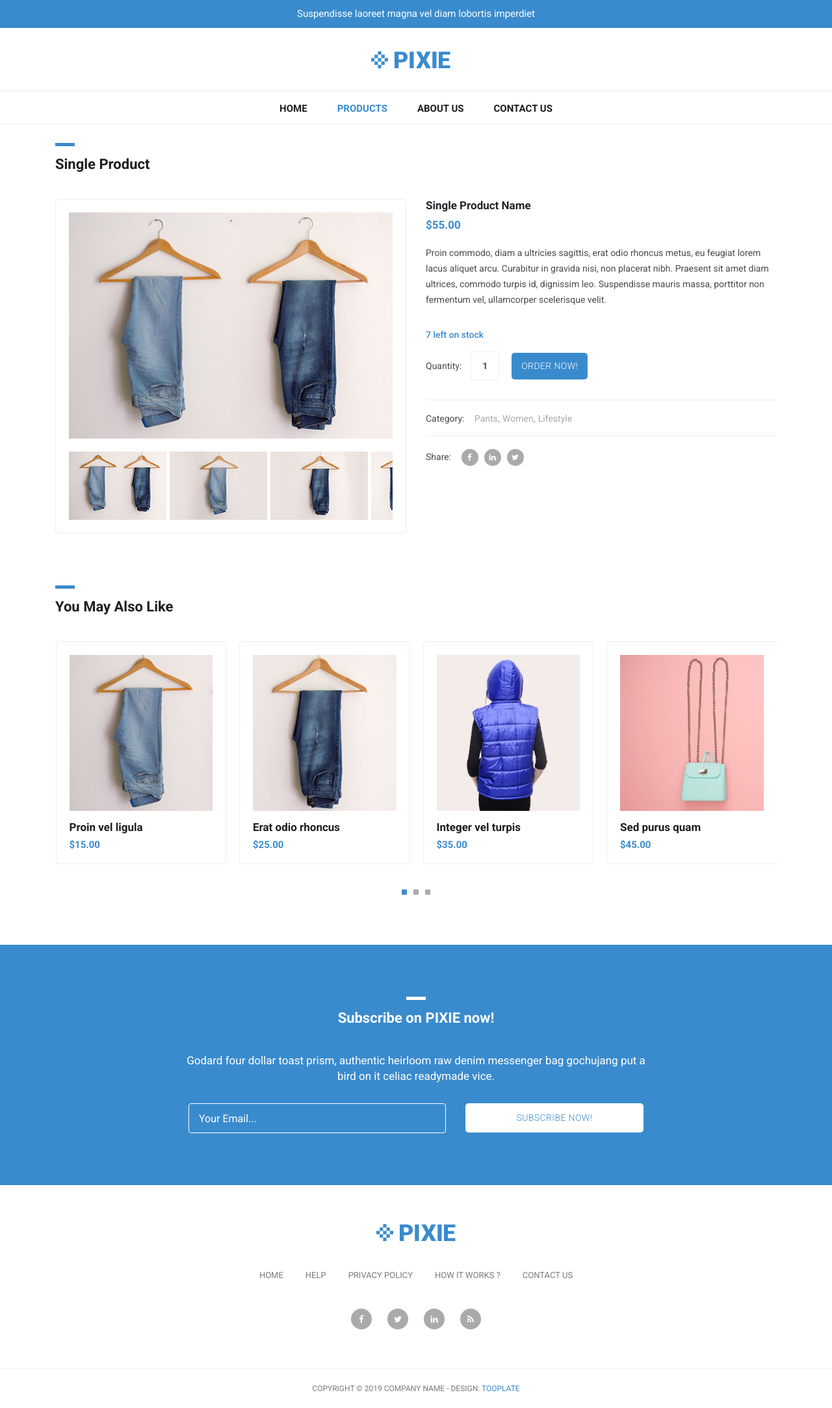
After one commit to sholpan4/DJANGO, a Django app: template templates/single-product.html in a window 1280 px wide. The commit adds this page. Shown: the whole page at 65% size. Run offline with Django 4.2, Linux system fonts and the light colour scheme; the template is opened without the code that fills it, so the values that code supplies are empty; some libraries are stand-ins or nearby versions.

Commit message:
lesson_19 additional

```diff
--- a/templates/layout/basic.html
+++ b/templates/layout/basic.html
@@ -20,8 +20,8 @@
     <link rel="stylesheet" href="{% static 'assets/css/fontawesome.css' %}">
     <link rel="stylesheet" href="{% static 'assets/css/tooplate-main.css' %}">
     <link rel="stylesheet" href="{% static 'assets/css/owl.css' %}">
-{#    {% block css %}#}
-{#    {% endblock %}#}
+    {% block css %}
+    {% endblock %}
 <!--
 Tooplate 2114 Pixie
 https://www.tooplate.com/view/2114-pixie
@@ -172,7 +172,7 @@ https://www.tooplate.com/view/2114-pixie
     <script src="{% static 'assets/js/custom.js' %}"></script>
     <script src="{% static 'assets/js/owl.js' %}"></script>
     <script src="{% static 'assets/js/isotope.js' %}"></script>
-    {% block scrip %}
+    {% block js %}
     {% endblock %}
 
 
--- /dev/null
+++ b/templates/single-product.html
@@ -0,0 +1,352 @@
+<!DOCTYPE html>
+<html lang="en">
+
+  <head>
+
+    <meta charset="utf-8">
+    <meta name="viewport" content="width=device-width, initial-scale=1, shrink-to-fit=no">
+    <meta name="description" content="">
+    <meta name="author" content="">
+    <link href="https://fonts.googleapis.com/css?family=Roboto:100,300,400,500,700" rel="stylesheet">
+
+    <title>Pixie - Product Detail</title>
+
+    <!-- Bootstrap core CSS -->
+    <link href="vendor/bootstrap/css/bootstrap.min.css" rel="stylesheet">
+
+
+    <!-- Additional CSS Files -->
+    <link rel="stylesheet" href="assets/css/fontawesome.css">
+    <link rel="stylesheet" href="assets/css/tooplate-main.css">
+    <link rel="stylesheet" href="assets/css/owl.css">
+    <link rel="stylesheet" href="assets/css/flex-slider.css">
+<!--
+Tooplate 2114 Pixie
+https://www.tooplate.com/view/2114-pixie
+-->
+  </head>
+
+  <body>
+
+    <!-- Pre Header -->
+    <div id="pre-header">
+      <div class="container">
+        <div class="row">
+          <div class="col-md-12">
+            <span>Suspendisse laoreet magna vel diam lobortis imperdiet</span>
+          </div>
+        </div>
+      </div>
+    </div>
+
+    <!-- Navigation -->
+    <nav class="navbar navbar-expand-lg navbar-dark bg-dark static-top">
+      <div class="container">
+        <a class="navbar-brand" href="#"><img src="assets/images/header-logo.png" alt=""></a>
+        <button class="navbar-toggler" type="button" data-toggle="collapse" data-target="#navbarResponsive" aria-controls="navbarResponsive" aria-expanded="false" aria-label="Toggle navigation">
+          <span class="navbar-toggler-icon"></span>
+        </button>
+        <div class="collapse navbar-collapse" id="navbarResponsive">
+          <ul class="navbar-nav ml-auto">
+            <li class="nav-item">
+              <a class="nav-link" href="index.html">Home</a>
+            </li>
+            <li class="nav-item active">
+              <a class="nav-link" href="products.html">Products
+                <span class="sr-only">(current)</span>
+              </a>
+            </li>
+            <li class="nav-item">
+              <a class="nav-link" href="about.html">About Us</a>
+            </li>
+            <li class="nav-item">
+              <a class="nav-link" href="contact.html">Contact Us</a>
+            </li>
+          </ul>
+        </div>
+      </div>
+    </nav>
+
+    <!-- Page Content -->
+    <!-- Single Starts Here -->
+    <div class="single-product">
+      <div class="container">
+        <div class="row">
+          <div class="col-md-12">
+            <div class="section-heading">
+              <div class="line-dec"></div>
+              <h1>Single Product</h1>
+            </div>
+          </div>
+          <div class="col-md-6">
+            <div class="product-slider">
+              <div id="slider" class="flexslider">
+                <ul class="slides">
+                  <li>
+                    <img src="assets/images/big-01.jpg" />
+                  </li>
+                  <li>
+                    <img src="assets/images/big-02.jpg" />
+                  </li>
+                  <li>
+                    <img src="assets/images/big-03.jpg" />
+                  </li>
+                  <li>
+                    <img src="assets/images/big-04.jpg" />
+                  </li>
+                  <!-- items mirrored twice, total of 12 -->
+                </ul>
+              </div>
+              <div id="carousel" class="flexslider">
+                <ul class="slides">
+                  <li>
+                    <img src="assets/images/thumb-01.jpg" />
+                  </li>
+                  <li>
+                    <img src="assets/images/thumb-02.jpg" />
+                  </li>
+                  <li>
+                    <img src="assets/images/thumb-03.jpg" />
+                  </li>
+                  <li>
+                    <img src="assets/images/thumb-04.jpg" />
+                  </li>
+                  <!-- items mirrored twice, total of 12 -->
+                </ul>
+              </div>
+            </div>
+          </div>
+          <div class="col-md-6">
+            <div class="right-content">
+              <h4>Single Product Name</h4>
+              <h6>$55.00</h6>
+              <p>Proin commodo, diam a ultricies sagittis, erat odio rhoncus metus, eu feugiat lorem lacus aliquet arcu. Curabitur in gravida nisi, non placerat nibh. Praesent sit amet diam ultrices, commodo turpis id, dignissim leo. Suspendisse mauris massa, porttitor non fermentum vel, ullamcorper scelerisque velit. </p>
+              <span>7 left on stock</span>
+              <form action="" method="get">
+                <label for="quantity">Quantity:</label>
+                <input name="quantity" type="quantity" class="quantity-text" id="quantity"
+                	onfocus="if(this.value == '1') { this.value = ''; }"
+                    onBlur="if(this.value == '') { this.value = '1';}"
+                    value="1">
+                <input type="submit" class="button" value="Order Now!">
+              </form>
+              <div class="down-content">
+                <div class="categories">
+                  <h6>Category: <span><a href="#">Pants</a>,<a href="#">Women</a>,<a href="#">Lifestyle</a></span></h6>
+                </div>
+                <div class="share">
+                  <h6>Share: <span><a href="#"><i class="fa fa-facebook"></i></a><a href="#"><i class="fa fa-linkedin"></i></a><a href="#"><i class="fa fa-twitter"></i></a></span></h6>
+                </div>
+              </div>
+            </div>
+          </div>
+        </div>
+      </div>
+    </div>
+    <!-- Single Page Ends Here -->
+
+
+    <!-- Similar Starts Here -->
+    <div class="featured-items">
+      <div class="container">
+        <div class="row">
+          <div class="col-md-12">
+            <div class="section-heading">
+              <div class="line-dec"></div>
+              <h1>You May Also Like</h1>
+            </div>
+          </div>
+          <div class="col-md-12">
+            <div class="owl-carousel owl-theme">
+              <a href="single-product.html">
+                <div class="featured-item">
+                  <img src="assets/images/item-01.jpg" alt="Item 1">
+                  <h4>Proin vel ligula</h4>
+                  <h6>$15.00</h6>
+                </div>
+              </a>
+              <a href="single-product.html">
+                <div class="featured-item">
+                  <img src="assets/images/item-02.jpg" alt="Item 2">
+                  <h4>Erat odio rhoncus</h4>
+                  <h6>$25.00</h6>
+                </div>
+              </a>
+              <a href="single-product.html">
+                <div class="featured-item">
+                  <img src="assets/images/item-03.jpg" alt="Item 3">
+                  <h4>Integer vel turpis</h4>
+                  <h6>$35.00</h6>
+                </div>
+              </a>
+              <a href="single-product.html">
+                <div class="featured-item">
+                  <img src="assets/images/item-04.jpg" alt="Item 4">
+                  <h4>Sed purus quam</h4>
+                  <h6>$45.00</h6>
+                </div>
+              </a>
+              <a href="single-product.html">
+                <div class="featured-item">
+                  <img src="assets/images/item-05.jpg" alt="Item 5">
+                  <h4>Morbi aliquet</h4>
+                  <h6>$55.00</h6>
+                </div>
+              </a>
+              <a href="single-product.html">
+                <div class="featured-item">
+                  <img src="assets/images/item-06.jpg" alt="Item 6">
+                  <h4>Urna ac diam</h4>
+                  <h6>$65.00</h6>
+                </div>
+              </a>
+              <a href="single-product.html">
+                <div class="featured-item">
+                  <img src="assets/images/item-04.jpg" alt="Item 7">
+                  <h4>Proin eget imperdiet</h4>
+                  <h6>$75.00</h6>
+                </div>
+              </a>
+              <a href="single-product.html">
+                <div class="featured-item">
+                  <img src="assets/images/item-05.jpg" alt="Item 8">
+                  <h4>Nullam risus nisl</h4>
+                  <h6>$85.00</h6>
+                </div>
+              </a>
+              <a href="single-product.html">
+                <div class="featured-item">
+                  <img src="assets/images/item-06.jpg" alt="Item 9">
+                  <h4>Cras tempus</h4>
+                  <h6>$95.00</h6>
+                </div>
+              </a>
+            </div>
+          </div>
+        </div>
+      </div>
+    </div>
+    <!-- Similar Ends Here -->
+
+
+    <!-- Subscribe Form Starts Here -->
+    <div class="subscribe-form">
+      <div class="container">
+        <div class="row">
+          <div class="col-md-12">
+            <div class="section-heading">
+              <div class="line-dec"></div>
+              <h1>Subscribe on PIXIE now!</h1>
+            </div>
+          </div>
+          <div class="col-md-8 offset-md-2">
+            <div class="main-content">
+              <p>Godard four dollar toast prism, authentic heirloom raw denim messenger bag gochujang put a bird on it celiac readymade vice.</p>
+              <div class="container">
+                <form id="subscribe" action="" method="get">
+                  <div class="row">
+                    <div class="col-md-7">
+                      <fieldset>
+                        <input name="email" type="text" class="form-control" id="email"
+                        onfocus="if(this.value == 'Your Email...') { this.value = ''; }"
+                    	onBlur="if(this.value == '') { this.value = 'Your Email...';}"
+                    	value="Your Email..." required="">
+                      </fieldset>
+                    </div>
+                    <div class="col-md-5">
+                      <fieldset>
+                        <button type="submit" id="form-submit" class="button">Subscribe Now!</button>
+                      </fieldset>
+                    </div>
+                  </div>
+                </form>
+              </div>
+            </div>
+          </div>
+        </div>
+      </div>
+    </div>
+    <!-- Subscribe Form Ends Here -->
+
+
+
+    <!-- Footer Starts Here -->
+    <div class="footer">
+      <div class="container">
+        <div class="row">
+          <div class="col-md-12">
+            <div class="logo">
+              <img src="assets/images/header-logo.png" alt="">
+            </div>
+          </div>
+          <div class="col-md-12">
+            <div class="footer-menu">
+              <ul>
+                <li><a href="#">Home</a></li>
+                <li><a href="#">Help</a></li>
+                <li><a href="#">Privacy Policy</a></li>
+                <li><a href="#">How It Works ?</a></li>
+                <li><a href="#">Contact Us</a></li>
+              </ul>
+            </div>
+          </div>
+          <div class="col-md-12">
+            <div class="social-icons">
+              <ul>
+                <li><a href="#"><i class="fa fa-facebook"></i></a></li>
+                <li><a href="#"><i class="fa fa-twitter"></i></a></li>
+                <li><a href="#"><i class="fa fa-linkedin"></i></a></li>
+                <li><a href="#"><i class="fa fa-rss"></i></a></li>
+              </ul>
+            </div>
+          </div>
+        </div>
+      </div>
+    </div>
+    <!-- Footer Ends Here -->
+
+
+    <!-- Sub Footer Starts Here -->
+    <div class="sub-footer">
+      <div class="container">
+        <div class="row">
+          <div class="col-md-12">
+            <div class="copyright-text">
+              <p>Copyright &copy; 2019 Company Name
+
+                - Design: <a rel="nofollow" href="https://www.facebook.com/tooplate">Tooplate</a></p>
+            </div>
+          </div>
+        </div>
+      </div>
+    </div>
+    <!-- Sub Footer Ends Here -->
+
+
+    <!-- Bootstrap core JavaScript -->
+    <script src="vendor/jquery/jquery.min.js"></script>
+    <script src="vendor/bootstrap/js/bootstrap.bundle.min.js"></script>
+
+
+    <!-- Additional Scripts -->
+    <script src="assets/js/custom.js"></script>
+    <script src="assets/js/owl.js"></script>
+    <script src="assets/js/isotope.js"></script>
+        <script src="assets/js/flex-slider.js"></script>
+
+
+    <script language = "text/Javascript">
+      cleared[0] = cleared[1] = cleared[2] = 0; //set a cleared flag for each field
+      function clearField(t){                   //declaring the array outside of the
+      if(! cleared[t.id]){                      // function makes it static and global
+          cleared[t.id] = 1;  // you could use true and false, but that's more typing
+          t.value='';         // with more chance of typos
+          t.style.color='#fff';
+          }
+      }
+    </script>
+
+
+  </body>
+
+</html>
```
Also changed, not shown: templates/_index.html (added, +19 -0 lines), templates/bboard/bb_detail.html (+6 -2 lines).
